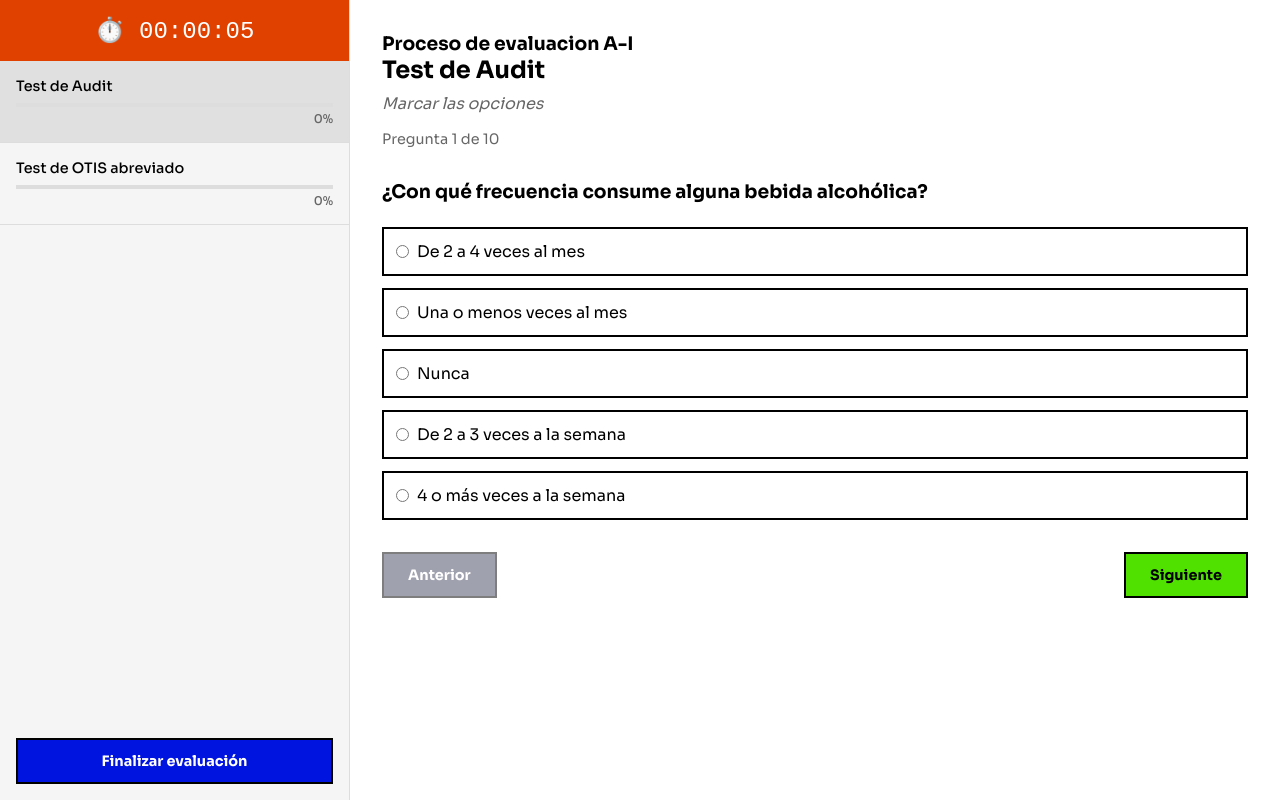
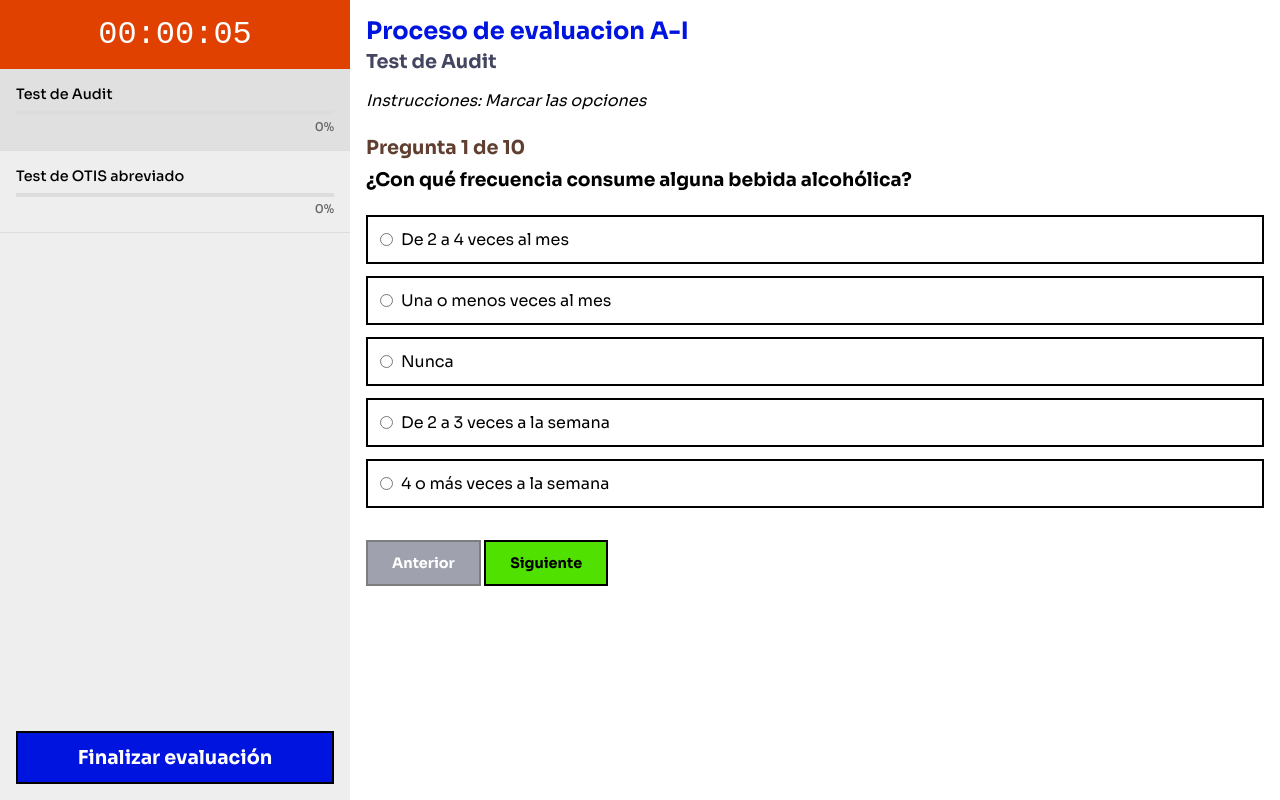
Before and after one commit to kenesparta/quiz-generator, a SvelteKit app in the folder svweb/: page /quiz in a window 1280 px wide. Built offline with nearby package versions, Linux system fonts and the light colour scheme.

Commit message:
feat: creating new alternatives

```diff
--- a/svweb/src/components/quiz/Quiz.svelte
+++ b/svweb/src/components/quiz/Quiz.svelte
@@ -1,6 +1,5 @@
 <script lang="ts">
   import { onMount } from 'svelte';
-  import { v4 as uuidv4 } from 'uuid';
 
   // Types
   type Alternative = {
@@ -580,8 +579,7 @@
 
   function finishQuiz() {
     clearInterval(timer);
-    const endTime = new Date().toISOString();
-    quizData.fecha_tiempo_fin = endTime;
+    quizData.fecha_tiempo_fin = new Date().toISOString();
 
     // Store answers in the quizData structure
     quizData.evaluacion.examenes.forEach(exam => {
@@ -632,7 +630,7 @@
     {#if !showResults}
         <div class="quiz-sidebar">
             <div class="exam-title">
-                <div class="timer">⏱️ {elapsedTime}</div>
+                <div class="timer">{elapsedTime}</div>
             </div>
 
             <ul class="exam-tabs">
@@ -658,9 +656,9 @@
 
         <div class="quiz-content">
             <div class="exam-header">
-                <h3>{quizData.evaluacion.nombre}</h3>
+                <h1>{quizData.evaluacion.nombre}</h1>
                 <h2>{currentExam.titulo}</h2>
-                <p class="instructions">{currentExam.instrucciones}</p>
+                <p class="instructions">Instrucciones: {currentExam.instrucciones}</p>
                 <div class="question-progress">
                     Pregunta {currentQuestionIndex + 1} de {currentExam.preguntas.length}
                 </div>
@@ -744,8 +742,7 @@
     }
 
     .quiz-sidebar {
-        background: #f5f5f5;
-        border-right: 1px solid #ddd;
+        background: #eee;
         display: flex;
         flex-direction: column;
         padding: 0;
@@ -761,7 +758,7 @@
         align-self: center;
         text-align: center;
         font-family: monospace;
-        font-size: 1.5rem;
+        font-size: 2rem;
     }
 
     .exam-tabs {
@@ -828,9 +825,9 @@
         color: white;
         border: 2px solid #000;
         font-weight: bold;
-        font-size: 0.9rem;
+        font-size: 1.2rem;
         cursor: pointer;
-        transition: background-color 0.2s;
+        transition: background-color 0.3s;
     }
 
     .finish-button:hover {
@@ -838,29 +835,39 @@
     }
 
     .quiz-content {
-        padding: 2rem;
+        padding: 1rem;
         overflow-y: auto;
     }
 
     .exam-header {
-        margin-bottom: 2rem;
+        margin-bottom: 0.5rem;
+    }
+
+    .exam-header h1 {
+        font-size: 1.5rem;
+        font-weight: bold;
+        margin: 0 0 .2rem 0;
+        color: var(--color-primary);
     }
 
     .exam-header h2 {
+        font-size: 1.2rem;
+        font-weight: bold;
         margin-top: 0;
         margin-bottom: 0.5rem;
+        color: var(--color-secondary);
     }
 
     .instructions {
         font-style: italic;
-        color: #666;
-        margin-bottom: 1rem;
+        margin: 1rem 0 1.5rem 0;
     }
 
     .question-progress {
-        font-size: 0.9rem;
-        color: #666;
-        margin-bottom: 1rem;
+        font-size: 1.2rem;
+        font-weight: bold;
+        margin-bottom: 0;
+        color: var(--color-accent-warning);
     }
 
     .question-container {
@@ -887,13 +894,13 @@
     }
 
     .alternative-option:hover {
-        background-color: var(--color-secondary-hover);
+        background-color: var(--color-input-border);
         border-color: var(--color-secondary);
     }
 
     .alternative-option.selected {
-        background-color: var(--color-secondary-hover);
-        border-color: var(--color-secondary);
+        background-color: var(--color-input-shadow-overlay);
+        border-color: var(--color-primary);
         font-weight: bold;
     }
 
@@ -909,8 +916,8 @@
     }
 
     .navigation-buttons {
-        display: flex;
-        justify-content: space-between;
+        /*display: flex;*/
+        /*justify-content: space-between;*/
     }
 
     .btn {
--- a/svweb/src/global.css
+++ b/svweb/src/global.css
@@ -1,7 +1,7 @@
 * {
     margin: 0;
     padding: 0;
-    font-family: 'Sora', sans-serif;
+    font-family: 'Sora', sans-serif, monospace;
 }
 
 html, body {
@@ -24,7 +24,7 @@ body {
 
     /* Accent colors */
     --color-accent-success: #50e100;
-    --color-accent-success-hover: #50e100bb;
+    --color-accent-success-hover: #50e10066;
     --color-accent-error: #e04100;
     --color-accent-error-hover: #e04100bb;
     --color-accent-warning: #613f30;
```
